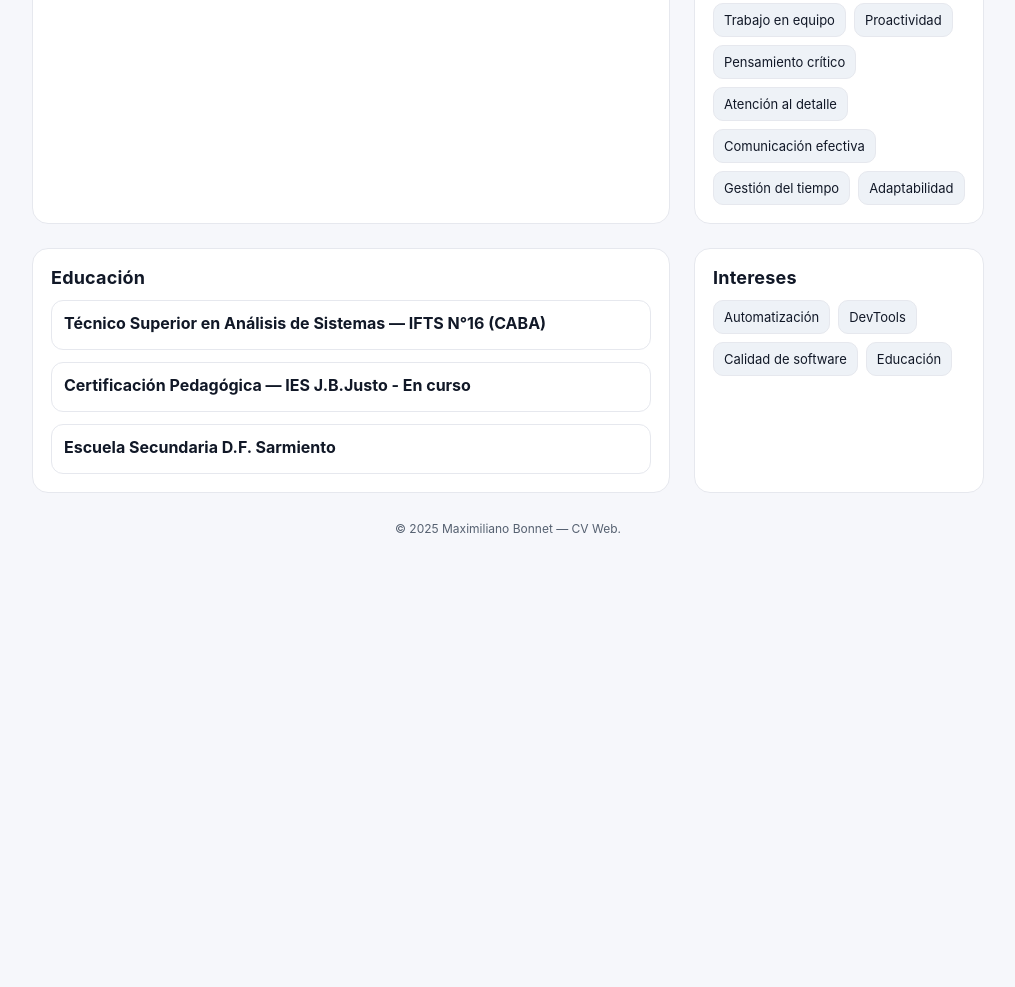
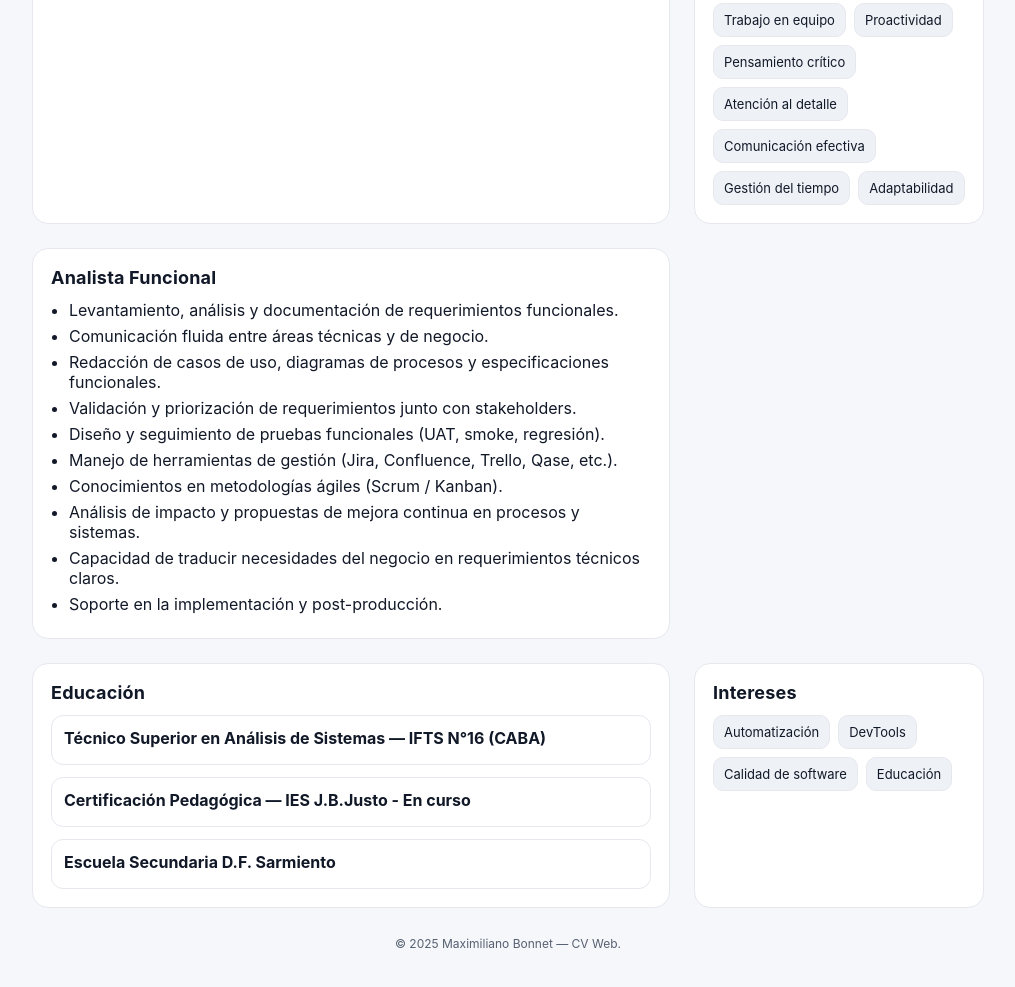
Before and after one commit to maxifulljob/CV-MBONNET, a plain HTML site: page index.html in a window 1280 px wide. Shown: the part 1413-2400 px from the top of the page, without its empty margins (132-1147 px from the left). Before the commit the page ends 2041 px from the top, so only its background shows below. Drawn offline with Linux system fonts and the light colour scheme.

Commit message:
Update index.html

```diff
--- a/index.html
+++ b/index.html
@@ -76,15 +76,15 @@
   <div class="container">
     <header class="header">
       <div class="avatar">
-        <div class="avatar-inner" id="photoDrop"><img src="maxi.jpg" alt="" style="width:100%; height:100%; object-fit:cover; border-radius:22px; display:block;">
-</div>
+        <div class="avatar-inner" id="photoDrop">
+          <img src="maxi.jpg" alt="" style="width:100%; height:100%; object-fit:cover; border-radius:22px; display:block;">
+        </div>
       </div>
       <div class="title">
         <h1>Maximiliano Bonnet</h1>
         <div class="role">QA Analyst / QA Automation (sSR)</div>
         <div class="contact">
           <span class="pill" title="Ubicación">
-            <!-- map pin -->
             <svg viewBox="0 0 24 24" fill="none" stroke="currentColor"><path d="M12 22s7-6.5 7-12A7 7 0 1 0 5 10c0 5.5 7 12 7 12Z"/><circle cx="12" cy="10" r="3"/></svg>
             CABA, Argentina
           </span>
@@ -96,12 +96,10 @@
             <svg viewBox="0 0 24 24" fill="none" stroke="currentColor"><path d="M4 4h16v16H4z"/><path d="m22 6-10 7L2 6"/></svg>
             maxbonn1975@gmail.com
           </a>
-          <!-- Agregá tus enlaces reales si querés -->
           <a class="pill" href="https://www.linkedin.com/in/maximiliano-bonnet/" id="lnkLinkedin" title="LinkedIn">
             <svg viewBox="0 0 24 24" fill="none" stroke="currentColor"><rect x="2" y="2" width="20" height="20" rx="3"/><path d="M8 11v5"/><circle cx="8" cy="7" r="1"/><path d="M12 16v-5m6 5v-3a3 3 0 0 0-6 0"/></svg>
             LinkedIn
           </a>
-
         </div>
         <div class="toolbar">
           <button class="btn" id="printBtn">Descargar PDF</button>
@@ -232,6 +230,25 @@
       </aside>
     </section>
 
+    <!-- ✅ Nueva sección Analista Funcional -->
+    <section class="grid" style="margin-top:24px">
+      <div class="card">
+        <h2 class="section">Analista Funcional</h2>
+        <ul class="bullets">
+          <li>Levantamiento, análisis y documentación de requerimientos funcionales.</li>
+          <li>Comunicación fluida entre áreas técnicas y de negocio.</li>
+          <li>Redacción de casos de uso, diagramas de procesos y especificaciones funcionales.</li>
+          <li>Validación y priorización de requerimientos junto con stakeholders.</li>
+          <li>Diseño y seguimiento de pruebas funcionales (UAT, smoke, regresión).</li>
+          <li>Manejo de herramientas de gestión (Jira, Confluence, Trello, Qase, etc.).</li>
+          <li>Conocimientos en metodologías ágiles (Scrum / Kanban).</li>
+          <li>Análisis de impacto y propuestas de mejora continua en procesos y sistemas.</li>
+          <li>Capacidad de traducir necesidades del negocio en requerimientos técnicos claros.</li>
+          <li>Soporte en la implementación y post-producción.</li>
+        </ul>
+      </div>
+    </section>
+
     <section class="grid" style="margin-top:24px">
       <div class="card">
         <h2 class="section">Educación</h2>
@@ -242,7 +259,6 @@
           <div class="item">
             <h3>Certificación Pedagógica — IES J.B.Justo - En curso</h3>
           </div>
-
           <div class="item">
             <h3>Escuela Secundaria D.F. Sarmiento</h3>
           </div>
@@ -281,12 +297,6 @@
       document.documentElement.style.setProperty('--border', dark ? '#e6e8ee' : '#252a37');
       dark = !dark;
     });
-
-
-
-    // Completa tus enlaces si los tenés
-    // document.getElementById('lnkLinkedin').href = 'https://www.linkedin.com/in/tuusuario';
-
   </script>
 
   <!-- Datos estructurados para SEO -->
@@ -300,7 +310,7 @@
     "email": "mailto:maxbonn1975@gmail.com",
     "telephone": "+541158591513",
     "knowsAbout": [
-      "QA", "Testing de APIs", "Cypress", "Postman", "Selenium", "JMeter", "CI/CD", "JavaScript"
+      "QA", "Testing de APIs", "Cypress", "Postman", "Selenium", "JMeter", "CI/CD", "JavaScript", "Analista Funcional", "Requerimientos"
     ]
   }
   </script>
```
